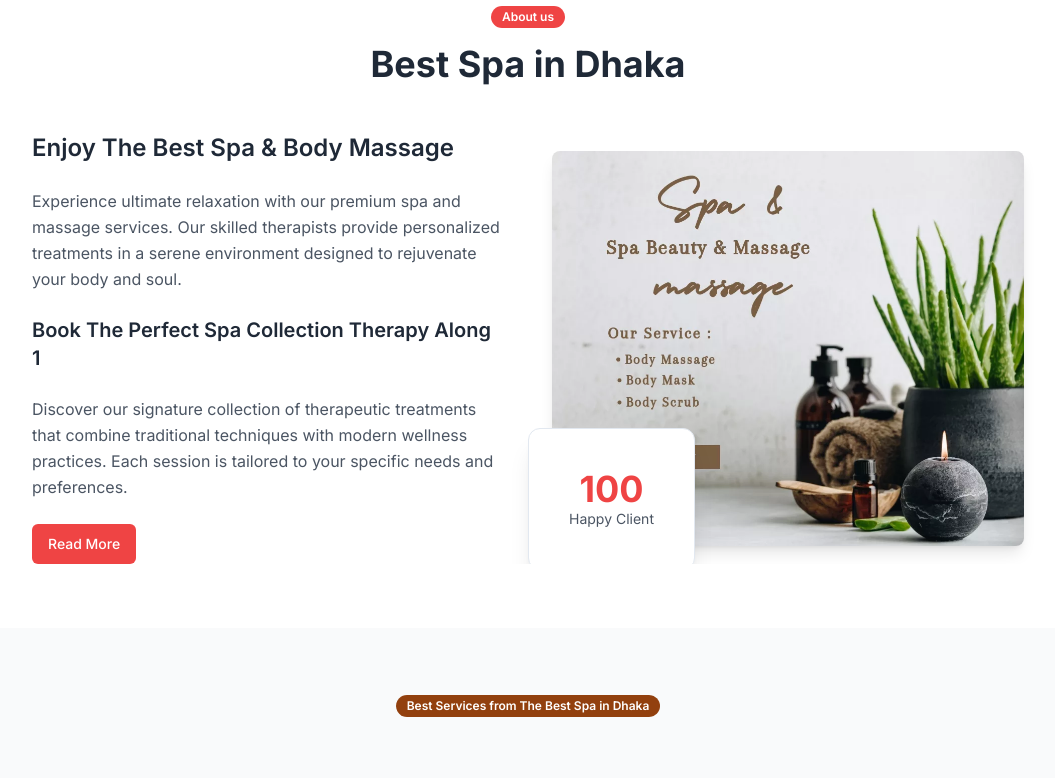
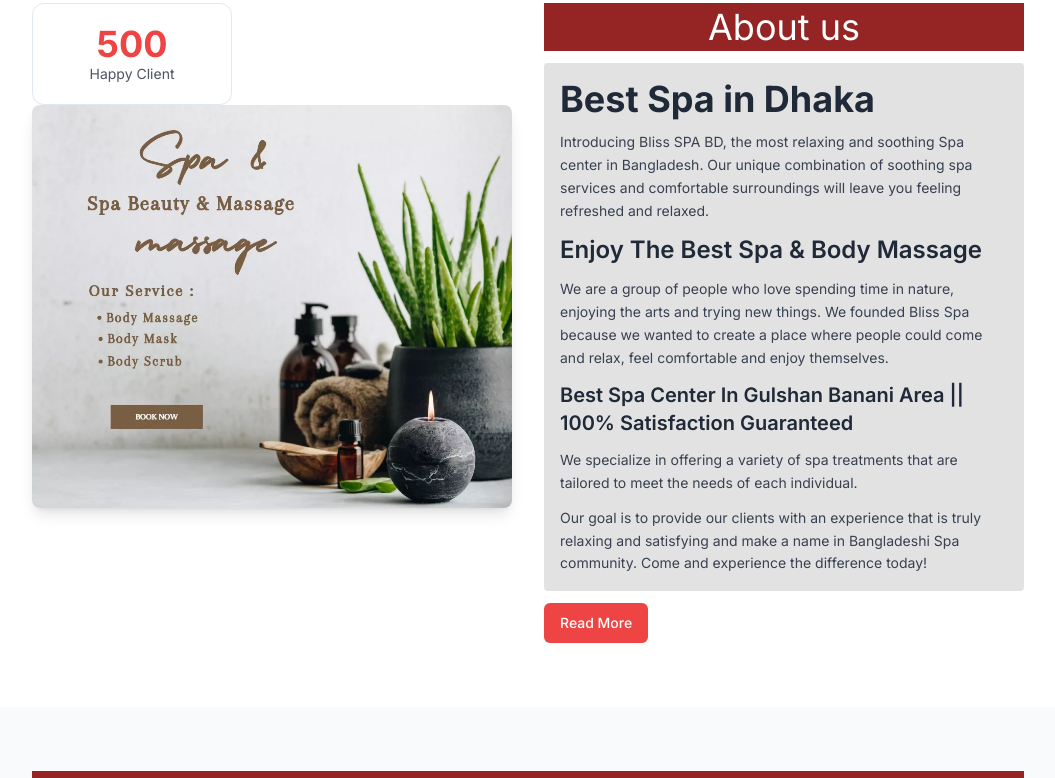
Before and after one commit to mohinranait/ctg-spa-website, a Next.js app: page / in a window 1280 px wide. Shown: the part 2020-2798 px from the top of the page, without its empty margins (112-1167 px from the left). Built offline with nearby package versions, Linux system fonts and the light colour scheme.

Commit message:
Update about section

```diff
--- a/app/(root)/blog/page.tsx
+++ b/app/(root)/blog/page.tsx
@@ -6,6 +6,7 @@ import { Card, CardContent } from "@/components/ui/card";
 import { Badge } from "@/components/ui/badge";
 import { Calendar, User, Eye, ArrowRight } from "lucide-react";
 import Image from "next/image";
+import Link from "next/link";
 
 const fadeInUp = {
   initial: { opacity: 0, y: 60 },
@@ -35,6 +36,7 @@ const blogPosts = [
     author: "Dr. Sarah Ahmed",
     readTime: "5 min read",
     views: "2.1k",
+    link: "body-scrub",
   },
   {
     id: 2,
@@ -49,6 +51,7 @@ const blogPosts = [
     author: "Maria Khan",
     readTime: "4 min read",
     views: "1.8k",
+    link: "body-scrub",
   },
   {
     id: 3,
@@ -62,6 +65,7 @@ const blogPosts = [
     author: "Dr. Rahman",
     readTime: "6 min read",
     views: "2.5k",
+    link: "body-scrub",
   },
   {
     id: 4,
@@ -76,6 +80,7 @@ const blogPosts = [
     author: "Fitness Expert",
     readTime: "5 min read",
     views: "1.9k",
+    link: "body-scrub",
   },
   {
     id: 5,
@@ -89,6 +94,7 @@ const blogPosts = [
     author: "Beauty Specialist",
     readTime: "7 min read",
     views: "3.2k",
+    link: "body-scrub",
   },
   {
     id: 6,
@@ -102,6 +108,7 @@ const blogPosts = [
     author: "Skincare Expert",
     readTime: "8 min read",
     views: "2.7k",
+    link: "body-scrub",
   },
   {
     id: 7,
@@ -115,6 +122,7 @@ const blogPosts = [
     author: "Massage Therapist",
     readTime: "6 min read",
     views: "2.3k",
+    link: "body-scrub",
   },
   {
     id: 8,
@@ -128,6 +136,7 @@ const blogPosts = [
     author: "Local Expert",
     readTime: "9 min read",
     views: "4.1k",
+    link: "body-scrub",
   },
   {
     id: 9,
@@ -141,6 +150,7 @@ const blogPosts = [
     author: "Dermatologist",
     readTime: "5 min read",
     views: "1.6k",
+    link: "body-scrub",
   },
   {
     id: 10,
@@ -154,6 +164,7 @@ const blogPosts = [
     author: "Skincare Specialist",
     readTime: "6 min read",
     views: "2.0k",
+    link: "body-scrub",
   },
   {
     id: 11,
@@ -167,6 +178,7 @@ const blogPosts = [
     author: "Market Analyst",
     readTime: "7 min read",
     views: "3.5k",
+    link: "body-scrub",
   },
 ];
 
@@ -193,8 +205,8 @@ export default function BlogPage() {
             {blogPosts.map((post, index) => (
               <motion.article key={post.id} variants={fadeInUp}>
                 <Card className="overflow-hidden shadow-none group  transition-all duration-500 border-0 bg-white/80 backdrop-blur-sm dark:bg-gray-800/80 dark:border dark:border-gray-700">
-                  <div className=" gap-0">
-                    {/* Image Section */}
+                  {/* Content Section */}
+                  <CardContent className="p-0 flex flex-col justify-between">
                     {post.image && (
                       <div className="relative overflow-hidden h-64 md:h-auto">
                         <Image
@@ -204,27 +216,19 @@ export default function BlogPage() {
                           height={300}
                           className="w-full h-full object-cover group-hover:scale-110 transition-transform duration-700"
                         />
-
-                        <div className="absolute top-4 left-4">
-                          <Badge className="bg-red-500/90 text-white">
-                            {post.category}
-                          </Badge>
-                        </div>
                       </div>
                     )}
-
-                    {/* Content Section */}
-                    <CardContent className="p-0 flex flex-col justify-between">
                     <div>
+                      <Link href={`${post?.link}`}>
                         <h2 className="text-2xl font-bold text-gray-800 mb-1 line-clamp-2 group-hover:text-red-600 transition-colors dark:text-gray-100 dark:group-hover:text-red-500">
                           {post.title}
                         </h2>
+                      </Link>
                       <p className="text-gray-600 mb-6 line-clamp-3 dark:text-gray-400">
                         {post.excerpt}
                       </p>
                     </div>
                   </CardContent>
-                  </div>
                 </Card>
               </motion.article>
             ))}
--- a/app/(root)/page.tsx
+++ b/app/(root)/page.tsx
@@ -311,51 +311,7 @@ export default function CtgSpaWebsite() {
         className="py-16 bg-white dark:bg-gray-900 transition-colors duration-300"
       >
         <div className="container max-w-5xl overflow-hidden mx-auto px-4">
-          <div className="text-center mb-12">
-            <Badge className="bg-red-500 text-white mb-4">About us</Badge>
-            <motion.h2
-              initial={{ opacity: 0, y: -150 }}
-              whileInView={{ opacity: 1, y: 0 }}
-              viewport={{ once: true }}
-              transition={{ duration: 0.8 }}
-              className="text-4xl font-bold text-gray-800 dark:text-gray-200 mb-8 transition-colors"
-            >
-              Best Spa in Dhaka
-            </motion.h2>
-          </div>
-
-          <div className="grid md:grid-cols-2 gap-12 items-center">
-            <motion.div
-              initial={{ opacity: 0, x: -150 }}
-              whileInView={{ opacity: 1, x: 0 }}
-              viewport={{ once: true }}
-              transition={{ duration: 0.8 }}
-              className="space-y-6"
-            >
-              <h3 className="text-2xl font-semibold text-gray-800 dark:text-gray-200 transition-colors">
-                Enjoy The Best Spa & Body Massage
-              </h3>
-              <p className="text-gray-600 dark:text-gray-400 leading-relaxed transition-colors">
-                Experience ultimate relaxation with our premium spa and massage
-                services. Our skilled therapists provide personalized treatments
-                in a serene environment designed to rejuvenate your body and
-                soul.
-              </p>
-
-              <h4 className="text-xl font-semibold text-gray-800 dark:text-gray-200 transition-colors">
-                Book The Perfect Spa Collection Therapy Along 1
-              </h4>
-              <p className="text-gray-600 dark:text-gray-400 leading-relaxed transition-colors">
-                Discover our signature collection of therapeutic treatments that
-                combine traditional techniques with modern wellness practices.
-                Each session is tailored to your specific needs and preferences.
-              </p>
-
-              <Button className="bg-red-500 hover:bg-red-600 text-white">
-                Read More
-              </Button>
-            </motion.div>
-
+          <div className="grid md:grid-cols-2 gap-8">
             <motion.div
               initial={{ opacity: 0, x: 150 }}
               whileInView={{ opacity: 1, x: 0 }}
@@ -363,6 +319,18 @@ export default function CtgSpaWebsite() {
               transition={{ duration: 0.8 }}
               className="relative"
             >
+              <div className="flex ">
+                <div className=" -bottom-6 left-0 xl:-left-6 z-40 bg-white dark:bg-gray-700 p-5 min-w-[200px] rounded-xl  border dark:border-gray-600">
+                  <div className="text-center">
+                    <div className="text-4xl font-bold text-[#ef4444] dark:text-slate-50">
+                      <CountUp start={0} end={500} duration={1.75} />
+                    </div>
+                    <div className="text-sm text-gray-600 dark:text-gray-400">
+                      Happy Client
+                    </div>
+                  </div>
+                </div>
+              </div>
               <Image
                 src="/images/about.webp?height=400&width=500"
                 alt="Spa Interior"
@@ -370,17 +338,56 @@ export default function CtgSpaWebsite() {
                 height={400}
                 className="rounded-lg shadow-lg"
               />
-              <div className="absolute -bottom-6 left-0 xl:-left-6 z-40 bg-white dark:bg-gray-700 p-10 rounded-xl shadow-xl border dark:border-gray-600">
-                <div className="text-center">
-                  <div className="text-4xl font-bold text-[#ef4444] dark:text-slate-50">
-                    <CountUp start={0} end={100} duration={1.75} />
-                  </div>
-                  <div className="text-sm text-gray-600 dark:text-gray-400">
-                    Happy Client
-                  </div>
-                </div>
-              </div>
             </motion.div>
+            <div className="space-y-3">
+              <h4 className="w-full text-white  text-xl lg:text-4xl bg-[#952525] py-1 px-2 text-center">
+                About us
+              </h4>
+              <motion.div
+                initial={{ opacity: 0, x: -150 }}
+                whileInView={{ opacity: 1, x: 0 }}
+                viewport={{ once: true }}
+                transition={{ duration: 0.8 }}
+                className="space-y-3 bg-[#E2E2E2] p-4 rounded"
+              >
+                <motion.h2 className="text-xl lg:text-4xl font-bold text-gray-800 mb-2 transition-colors">
+                  Best Spa in Dhaka
+                </motion.h2>
+                <p className="text-gray-700 dark:text-gray-400 text-sm leading-relaxed transition-colors">
+                  Introducing Bliss SPA BD, the most relaxing and soothing Spa
+                  center in Bangladesh. Our unique combination of soothing spa
+                  services and comfortable surroundings will leave you feeling
+                  refreshed and relaxed.
+                </p>
+                <h3 className=" text-xl md:text-2xl font-semibold text-gray-800 dark:text-gray-200 transition-colors">
+                  Enjoy The Best Spa & Body Massage
+                </h3>
+
+                <p className="text-gray-700 dark:text-gray-400 text-sm leading-relaxed transition-colors">
+                  We are a group of people who love spending time in nature,
+                  enjoying the arts and trying new things. We founded Bliss Spa
+                  because we wanted to create a place where people could come
+                  and relax, feel comfortable and enjoy themselves.
+                </p>
+
+                <h4 className="text-xl font-semibold text-gray-800 dark:text-gray-200 transition-colors">
+                  Best Spa Center In Gulshan Banani Area || 100% Satisfaction
+                  Guaranteed
+                </h4>
+                <p className="text-gray-700 dark:text-gray-400 text-sm leading-relaxed transition-colors">
+                  We specialize in offering a variety of spa treatments that are
+                  tailored to meet the needs of each individual.
+                </p>
+                <p className="text-gray-700 dark:text-gray-400 text-sm leading-relaxed transition-colors">
+                  Our goal is to provide our clients with an experience that is
+                  truly relaxing and satisfying and make a name in Bangladeshi
+                  Spa community. Come and experience the difference today!
+                </p>
+              </motion.div>
+              <Button className="bg-red-500 hover:bg-red-600 text-white">
+                Read More
+              </Button>
+            </div>
           </div>
         </div>
       </motion.section>
@@ -395,10 +402,10 @@ export default function CtgSpaWebsite() {
         className="py-16 bg-gray-50 dark:bg-gray-800 transition-colors duration-300"
       >
         <div className="container max-w-5xl mx-auto px-4">
-          <div className="text-center mb-12">
-            <Badge className="bg-amber-800 dark:bg-amber-600 text-white mb-4 transition-colors">
+          <div className="text-center mb-7">
+            <h4 className="w-full text-white text-xl lg:text-2xl bg-[#952525] py-1 px-2 text-center">
               Best Services from The Best Spa in Dhaka
-            </Badge>
+            </h4>
           </div>
 
           <div className="grid  md:grid-cols-3 lg:grid-cols-4 gap-4">
@@ -420,7 +427,7 @@ export default function CtgSpaWebsite() {
       <PackagesSection />
 
       <section>
-        <div className="container  py-20 max-w-5xl mx-auto px-4 lg:grid grid-cols-2 gap-5">
+        <div className="container  py-10 max-w-5xl mx-auto px-4 lg:grid grid-cols-2 gap-5">
           <div className="h-full relative w-full justify-center ">
             <div>
               <motion.div
```
Lines whose indentation alone changed are shown as unchanged.
